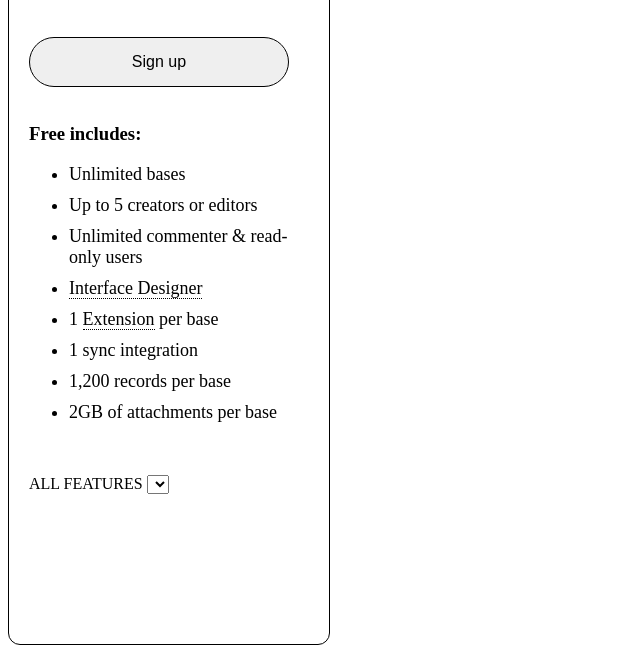
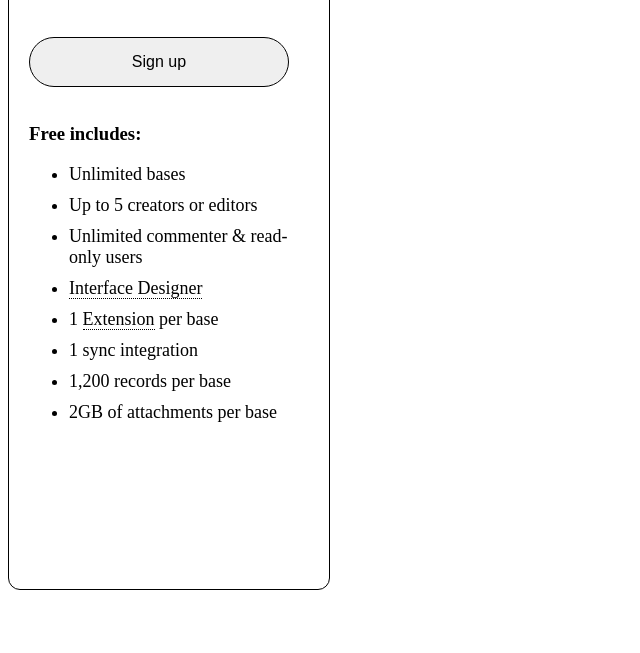
Before and after one commit to usiemeblessing/basic-html-card, a plain HTML site: page index.html in a window 1280 px wide. Shown: the part 338-991 px from the top of the page, without its empty margins (0-640 px from the left). After the commit the page ends 936 px from the top, so only its background shows below. Drawn offline with Linux system fonts and the light colour scheme.

Commit message:
modified index.html

```diff
--- a/index.html
+++ b/index.html
@@ -5,10 +5,11 @@
     <meta http-equiv="X-UA-Compatible" content="IE=edge" />
     <meta name="viewport" content="width=device-width, initial-scale=1.0" />
     <title>Basic HTML Card</title>
-  </head>
+
     <style>
-    .container {
+      div {
         width: 280px;
+        height: 100%vh;
         border: 1px solid black;
         border-radius: 12px;
         padding: 20px 20px 150px;
@@ -36,9 +37,10 @@
         border-bottom: 1px dotted black;
       }
     </style>
+  </head>
 
   <body>
-    <div class="container">
+    <div>
       <h3>Free</h3>
       <p>
         For individuals or very small team just getting started with Airtable
@@ -64,12 +66,6 @@
         <li>1,200 records per base</li>
         <li>2GB of attachments per base</li>
       </ul>
-      <br />
-      <br />
-      <form action="">
-        <label for="all features">ALL FEATURES</label>
-        <select id="all features" name="all features"></select>
-      </form>
     </div>
   </body>
 </html>
```
Lines whose indentation alone changed are shown as unchanged.
